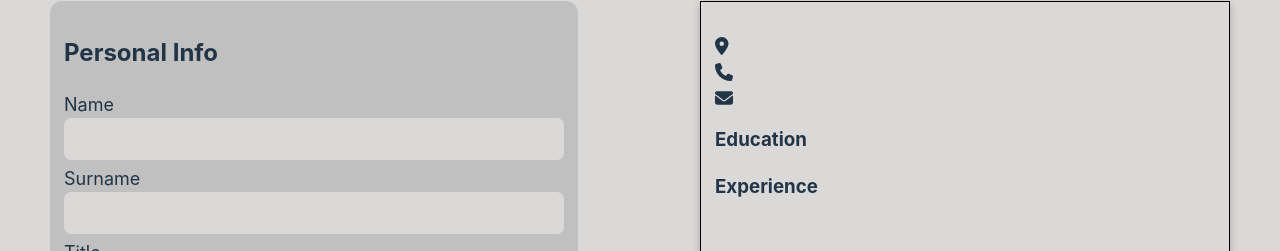
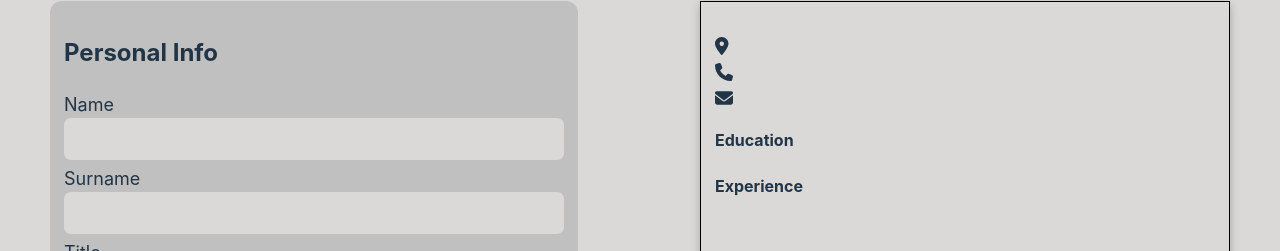
Before and after one commit to mbdeviant/resume-generator, a React app: page / in a window 1280 px wide. Shown: the part 114-365 px from the top of the page. Built offline with nearby package versions, Linux system fonts and the light colour scheme; the HTML template or start-up script is replaced by a standard one.

Commit message:
change section titles to h4

```diff
--- a/src/components/CVPreview/EducationPreview.jsx
+++ b/src/components/CVPreview/EducationPreview.jsx
@@ -3,7 +3,7 @@ import "./preview.css";
 export default function EducationPreview({ educationInfo }) {
   return (
     <section aria-label="Education Preview" className="educationPreview">
-      <h3>Education</h3>
+      <h4>Education</h4>
       {educationInfo.map((education) => (
         <div key={education.id} className="educationItem">
           <div>
--- a/src/components/CVPreview/ExperiencePreview.jsx
+++ b/src/components/CVPreview/ExperiencePreview.jsx
@@ -3,7 +3,7 @@ import "./preview.css";
 export default function ExperiencePreview({ experienceInfo }) {
   return (
     <section aria-label="Experience Preview" className="experiencePreview">
-      <h3>Experience</h3>
+      <h4>Experience</h4>
       {experienceInfo.map((experience) => (
         <div key={experience.id} className="experienceItem">
           <p>{experience.position}</p>
```
